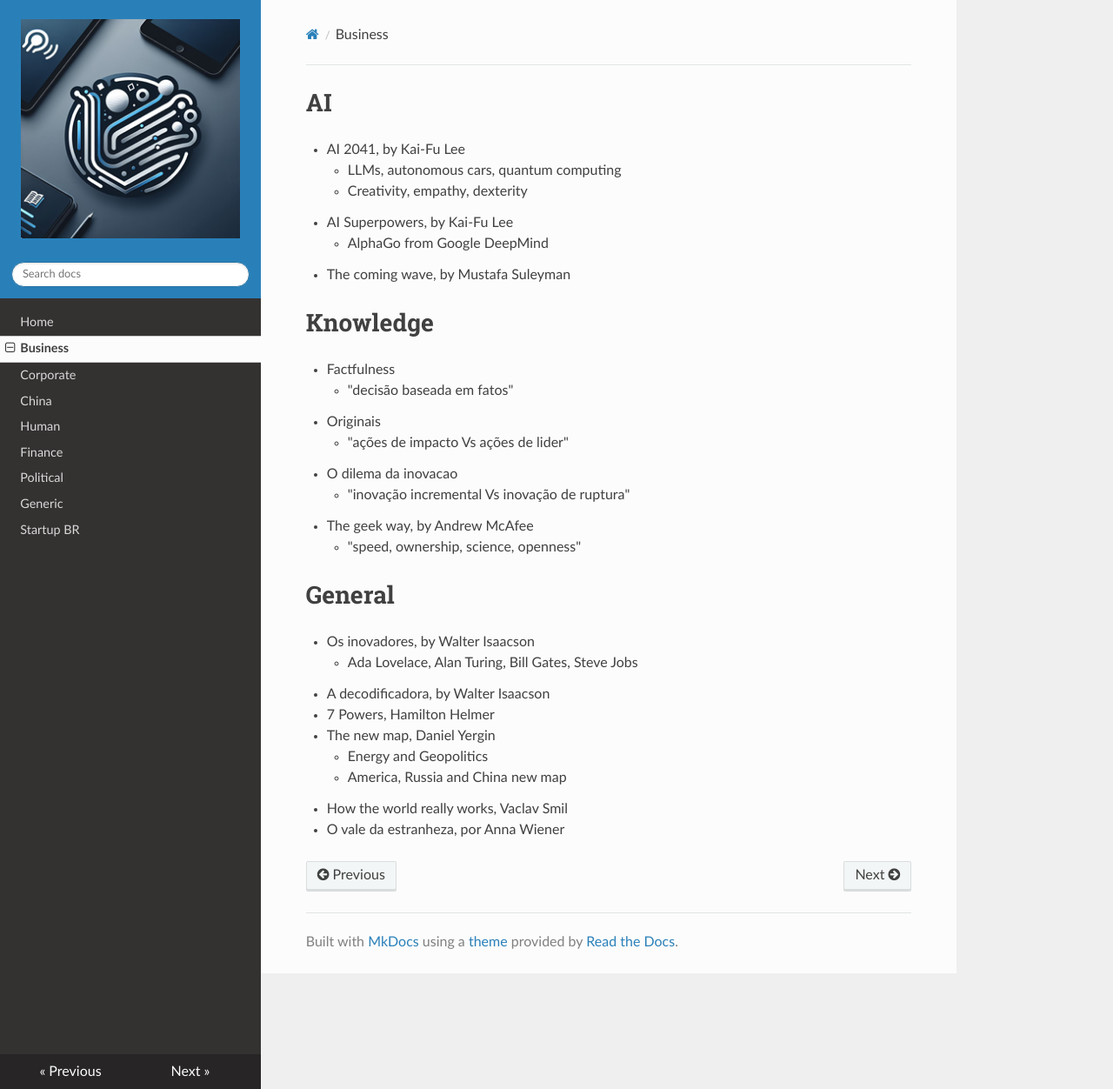
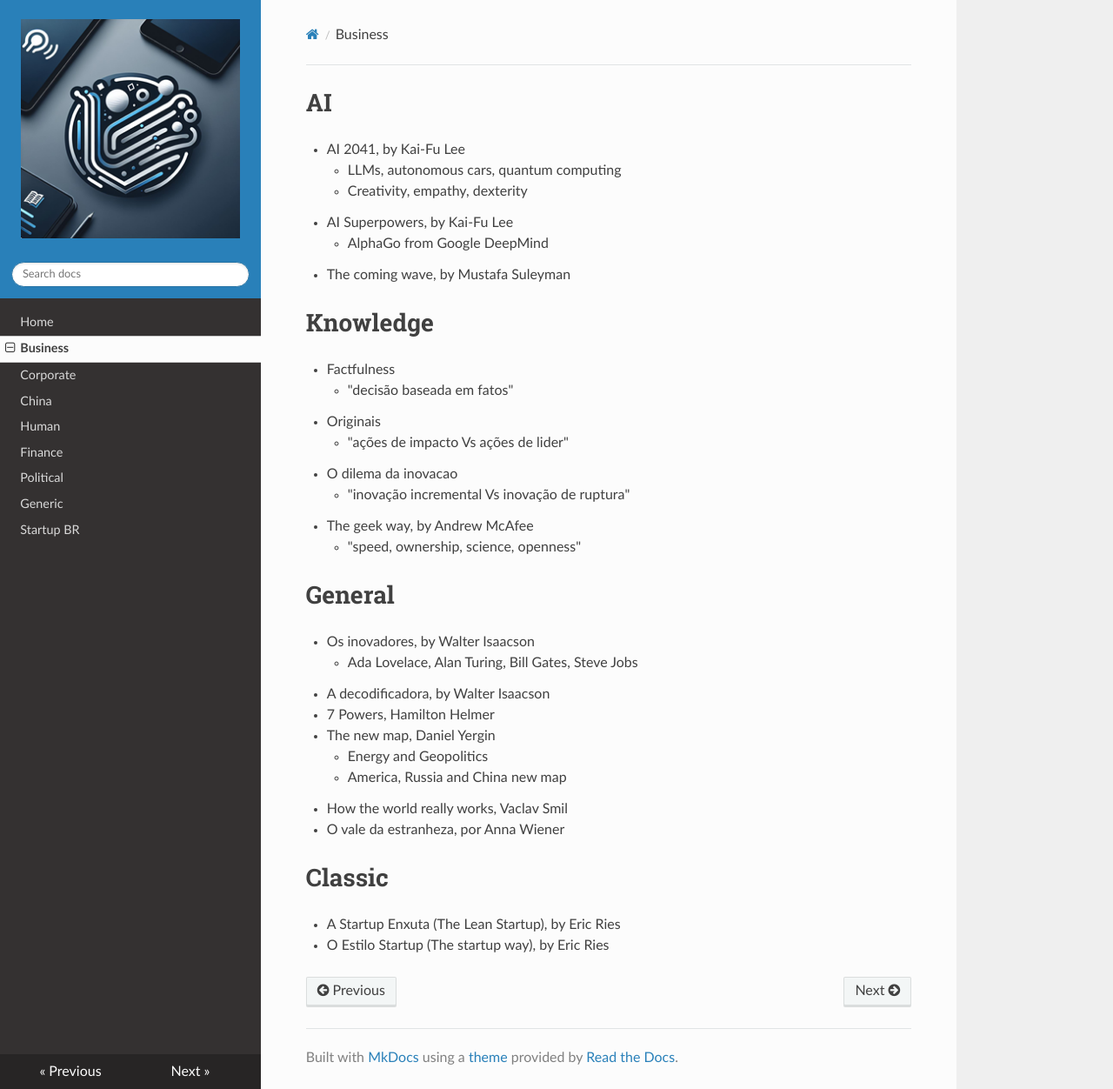
Before and after one commit to renatobrf/kindle-teca, an MkDocs documentation site: the page built from docs/business.md, in a window 1280 px wide and 1252 px high. Shown: the whole window at 87% size. Built offline with MkDocs 1.6.1, drawn with Linux system fonts in a browser that asks for light colours; nearby versions of some CDN libraries.

Commit message:
Update business.md

```diff
--- a/docs/business.md
+++ b/docs/business.md
@@ -26,3 +26,7 @@
     - America, Russia and China new map
 - How the world really works, Vaclav Smil
 - O vale da estranheza, por Anna Wiener
+
+# Classic
+- A Startup Enxuta (The Lean Startup), by Eric Ries
+- O Estilo Startup (The startup way), by Eric Ries
```
